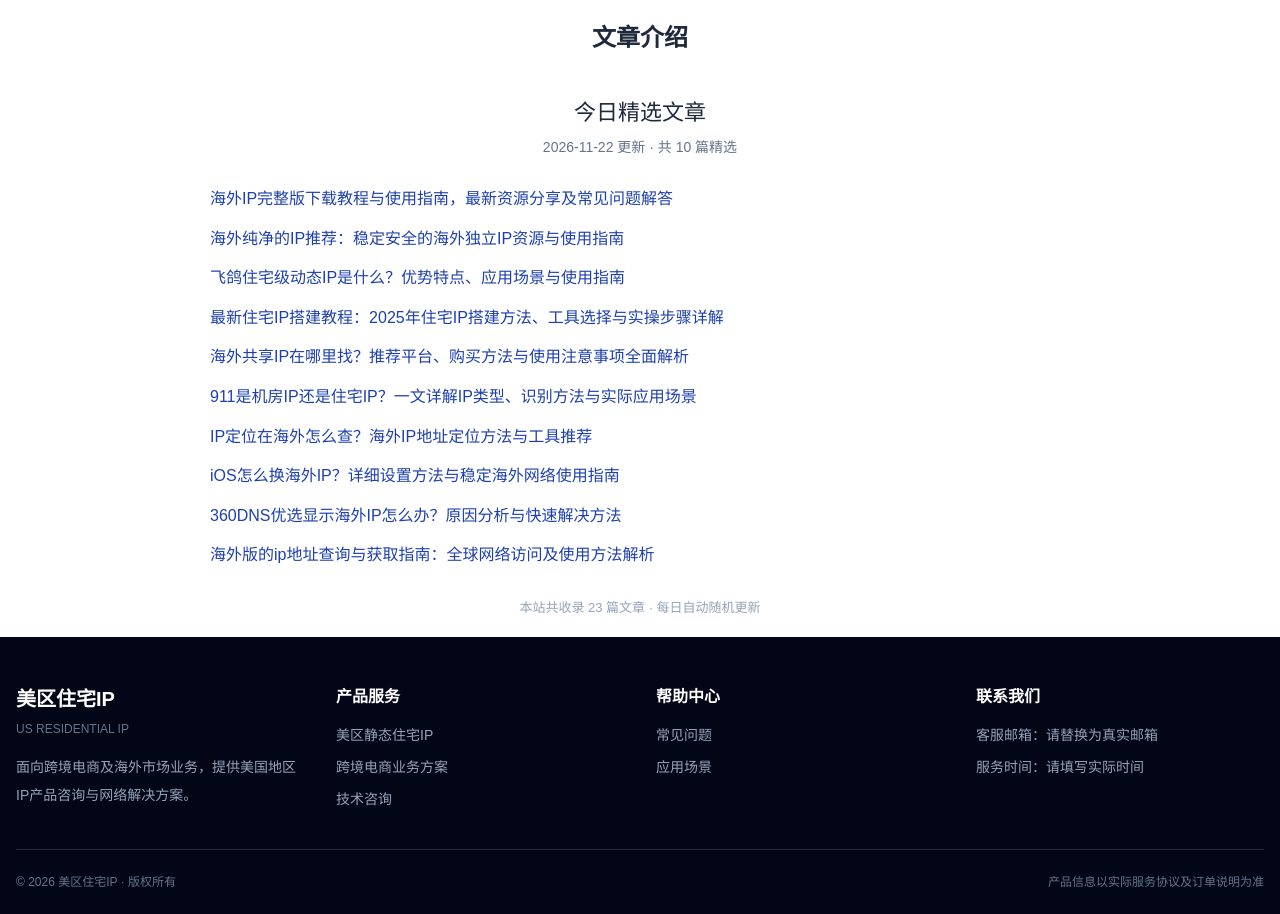
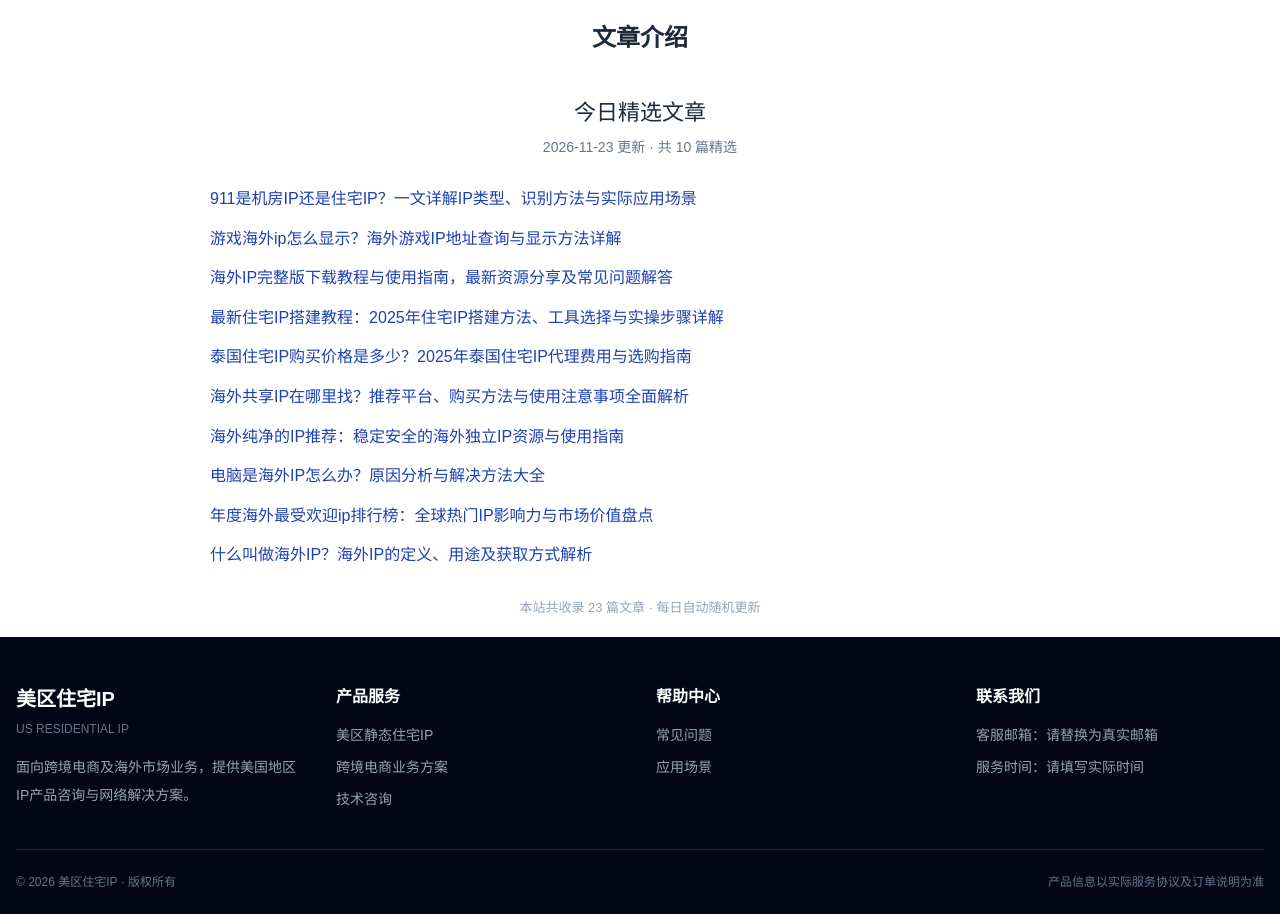
Before and after one commit to ultranova74/Ultranova74.giehub.io, a plain HTML site: page index.html in a window 1280 px wide. Shown: the part 3300-4214 px from the top of the page. Drawn offline with nearby package versions, Linux system fonts and the light colour scheme.

Commit message:
每日文章精选更新 2026-11-23

```diff
--- a/index.html
+++ b/index.html
@@ -293,18 +293,18 @@
         <h2 class="section-title">文章介绍</h2>
         <div class="link-list" style="max-width:900px; margin:0 auto; padding:20px 0;">
             <h2 style="text-align:center; font-size:22px; margin-bottom:8px; color:#1e293b;">今日精选文章</h2>
-            <p style="text-align:center; color:#64748b; font-size:14px; margin-bottom:28px;">2026-11-22 更新 · 共 10 篇精选</p>
+            <p style="text-align:center; color:#64748b; font-size:14px; margin-bottom:28px;">2026-11-23 更新 · 共 10 篇精选</p>
             <ul style="list-style:none; padding:0 20px; margin:0;">
+          <li style="margin-bottom:14px; line-height:1.6;"><a href="pages/0bi9A.html" style="color:#1e40af; text-decoration:none; font-size:16px;">911是机房IP还是住宅IP？一文详解IP类型、识别方法与实际应用场景</a></li>
+          <li style="margin-bottom:14px; line-height:1.6;"><a href="pages/0bWa5.html" style="color:#1e40af; text-decoration:none; font-size:16px;">游戏海外ip怎么显示？海外游戏IP地址查询与显示方法详解</a></li>
           <li style="margin-bottom:14px; line-height:1.6;"><a href="pages/0bddu.html" style="color:#1e40af; text-decoration:none; font-size:16px;">海外IP完整版下载教程与使用指南，最新资源分享及常见问题解答</a></li>
+          <li style="margin-bottom:14px; line-height:1.6;"><a href="pages/0BG0s.html" style="color:#1e40af; text-decoration:none; font-size:16px;">最新住宅IP搭建教程：2025年住宅IP搭建方法、工具选择与实操步骤详解</a></li>
+          <li style="margin-bottom:14px; line-height:1.6;"><a href="pages/0C32j.html" style="color:#1e40af; text-decoration:none; font-size:16px;">泰国住宅IP购买价格是多少？2025年泰国住宅IP代理费用与选购指南</a></li>
+          <li style="margin-bottom:14px; line-height:1.6;"><a href="pages/0C38s.html" style="color:#1e40af; text-decoration:none; font-size:16px;">海外共享IP在哪里找？推荐平台、购买方法与使用注意事项全面解析</a></li>
           <li style="margin-bottom:14px; line-height:1.6;"><a href="pages/0Bw0B.html" style="color:#1e40af; text-decoration:none; font-size:16px;">海外纯净的IP推荐：稳定安全的海外独立IP资源与使用指南</a></li>
-          <li style="margin-bottom:14px; line-height:1.6;"><a href="pages/0CH65.html" style="color:#1e40af; text-decoration:none; font-size:16px;">飞鸽住宅级动态IP是什么？优势特点、应用场景与使用指南</a></li>
-          <li style="margin-bottom:14px; line-height:1.6;"><a href="pages/0BG0s.html" style="color:#1e40af; text-decoration:none; font-size:16px;">最新住宅IP搭建教程：2025年住宅IP搭建方法、工具选择与实操步骤详解</a></li>
-          <li style="margin-bottom:14px; line-height:1.6;"><a href="pages/0C38s.html" style="color:#1e40af; text-decoration:none; font-size:16px;">海外共享IP在哪里找？推荐平台、购买方法与使用注意事项全面解析</a></li>
-          <li style="margin-bottom:14px; line-height:1.6;"><a href="pages/0bi9A.html" style="color:#1e40af; text-decoration:none; font-size:16px;">911是机房IP还是住宅IP？一文详解IP类型、识别方法与实际应用场景</a></li>
-          <li style="margin-bottom:14px; line-height:1.6;"><a href="pages/0CJSY.html" style="color:#1e40af; text-decoration:none; font-size:16px;">IP定位在海外怎么查？海外IP地址定位方法与工具推荐</a></li>
-          <li style="margin-bottom:14px; line-height:1.6;"><a href="pages/0b108.html" style="color:#1e40af; text-decoration:none; font-size:16px;">iOS怎么换海外IP？详细设置方法与稳定海外网络使用指南</a></li>
-          <li style="margin-bottom:14px; line-height:1.6;"><a href="pages/0c7d4.html" style="color:#1e40af; text-decoration:none; font-size:16px;">360DNS优选显示海外IP怎么办？原因分析与快速解决方法</a></li>
-          <li style="margin-bottom:14px; line-height:1.6;"><a href="pages/0cfS2.html" style="color:#1e40af; text-decoration:none; font-size:16px;">海外版的ip地址查询与获取指南：全球网络访问及使用方法解析</a></li>
+          <li style="margin-bottom:14px; line-height:1.6;"><a href="pages/0b8ti.html" style="color:#1e40af; text-decoration:none; font-size:16px;">电脑是海外IP怎么办？原因分析与解决方法大全</a></li>
+          <li style="margin-bottom:14px; line-height:1.6;"><a href="pages/0ck4W.html" style="color:#1e40af; text-decoration:none; font-size:16px;">年度海外最受欢迎ip排行榜：全球热门IP影响力与市场价值盘点</a></li>
+          <li style="margin-bottom:14px; line-height:1.6;"><a href="pages/0CL0t.html" style="color:#1e40af; text-decoration:none; font-size:16px;">什么叫做海外IP？海外IP的定义、用途及获取方式解析</a></li>
             </ul>
             <p style="text-align:center; margin-top:30px; color:#94a3b8; font-size:13px;">本站共收录 23 篇文章 · 每日自动随机更新</p>
         </div>
```
